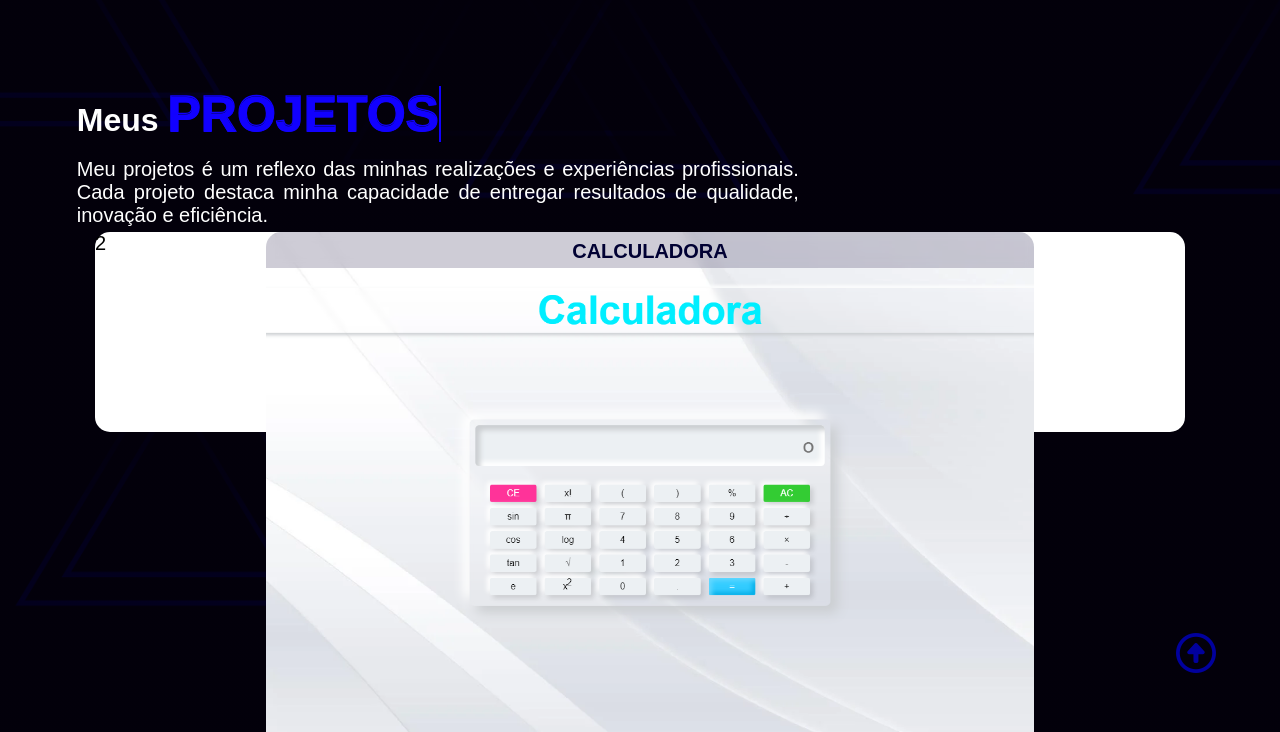
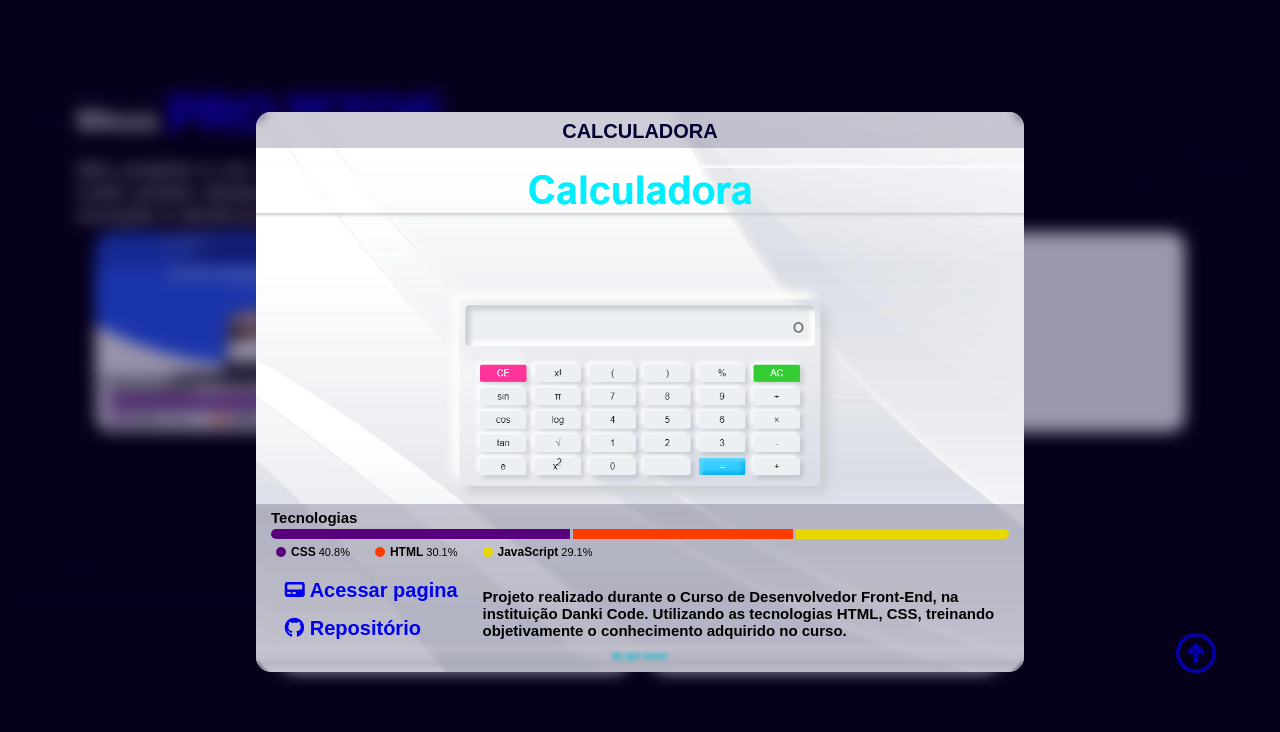
Before and after one commit to IgorXRS/Portfolio-IX, a plain HTML site: page index.html in a window 1280 px wide. Both pictures are taken after a click on the element 270 px from the left and 2737 px from the top of the page. Shown: the part 2405-3137 px from the top of the page. Drawn offline with nearby package versions, Linux system fonts and the light colour scheme.

Commit message:
Atualizaçoes19-09

```diff
--- a/css/habilidades.css
+++ b/css/habilidades.css
@@ -28,8 +28,8 @@
 }
 
 .background3{
-    background: linear-gradient(rgba(14, 0, 53, 0.2), rgba(14, 0, 53, 0.2)),
-                url(../img/background1.png);
+    background: linear-gradient(rgba(14, 0, 53, 0.2), rgba(14, 0, 53, 0.6)),
+                    url(../img/background1.png);
     background-position: center;
     background-size: cover;
     width: 100%;
--- a/css/port.css
+++ b/css/port.css
@@ -66,11 +66,12 @@ html, body {
 
   #projetos .box.activep{
     position: absolute;
-    left: 50%;
-    transform: translateX(-50%);
     height: 70vh;
     width: 60vw;
     transition: 0.7s;
+    display: block;
+    transform: translateY(-15vh);
+    z-index: 2;
   }
 
   #projetos  .box:hover{
@@ -92,21 +93,42 @@ html, body {
   }
 
 
+  .backg {
+    width: 100%;
+    height: 100%;
+  }
+
+  .blur.activep{
+    background: rgba(14, 0, 53, 0.411);
+    backdrop-filter: blur(8px);
+    width: 100vw;
+    height: 100vh;
+    position: absolute;
+    z-index: 2;
+  }
+
+  .titulo-proj{
+    height: 15%;
+  }
+
+  .main-proj{
+    height: 55%;
+  }
+
+
   #projetos .tecno{
     width: 100%;
+    height: 30%;
     background: rgba(14, 0, 53, 0.2);
     backdrop-filter: blur(2px);
     position: relative;
-    top: 125px;
+    bottom: 0;
     border-bottom-left-radius: 15px;
     border-bottom-right-radius: 15px;
-    opacity: 0;
+    opacity: 1;
     transition: 0.8s;
   }
 
-  #projetos .tecno:hover{
-    opacity: 1;
-  }
 
 
   #projetos .tecno p{
@@ -159,7 +181,7 @@ html, body {
     height: 10px;
     border-radius: 50%;
     position: relative;
-    left: 30px;
+    left: 20px;
     top: 8px;
   }
 
@@ -170,18 +192,18 @@ html, body {
 
   #projetos .porcet .bola2{
     background: rgb(255, 60, 0);
-    left: 30px;
+    left: 20px;
   }
 
   #projetos .porcet .bola3{
     background: rgb(231, 216, 0);
-    left: 30px;
+    left: 20px;
   }
 
   #projetos .porcet p{
     font-weight: 100;
     position: relative;
-    left: 20px;
+    left: 10px;
     font-size: 11px;
     padding-right: 15px;
     padding-top: 6px;
@@ -189,7 +211,8 @@ html, body {
   }
 
   #projetos .porcet span{
-    font-weight: 600;
+    font-weight: 700;
+    font-size: 12px;
   }
 
 
@@ -198,7 +221,37 @@ html, body {
     background: red;
   }
 
+  .tecno .botoes {
+    width: 100%;
+    height: 60%;
+    justify-content: center;
+    align-items: center;
+    text-overflow: ellipsis;
+    display: none;
+    transition: 0.3s;
+    overflow: hidden;
+  }
 
+  .botoes.activep {
+    display: flex;
+  }
+
+  .tecno .botoes ul li{
+    font-weight: 600;
+    padding: 10px;
+    padding-top: 5px;
+    transition: 0.4s;
+  }
+
+  .tecno .botoes ul li:hover{
+    font-size: 24px;
+  }
+
+  .tecno .botoes > p{
+    width: 70%;
+    padding: 8px;
+    padding-left: 20px;
+  }
 
 
 @media only screen and (max-width: 550px) {
--- a/css/sobre.css
+++ b/css/sobre.css
@@ -4,7 +4,7 @@
     display: flex;
     align-items: center;
     justify-content: end;
-    background: linear-gradient(rgba(14, 0, 53, 0.2), rgba(14, 0, 53, 0.2)),
+    background: linear-gradient(rgba(14, 0, 53, 0.2), rgba(14, 0, 53, 0.6)),
                     url(../img/background1.png);
     background-position: center;
     background-size: cover;
--- a/index.html
+++ b/index.html
@@ -1,8 +1,9 @@
 <!DOCTYPE html>
-<html lang="pt">
+<html lang="pt-br">
 <head>
     <meta charset="UTF-8">
     <meta http-equiv="X-UA-Compatible" content="IE=edge">
+    <meta name="author" content="Igor Xavier">
     <meta name="viewport" content="width=device-width, initial-scale=1.0">
     <link rel="stylesheet" href="css/home.css">
     <link rel="stylesheet" href="css/services.css">
@@ -31,7 +32,6 @@
             <div class="topo">
                 <a href="#inicio"><i class="fa-regular fa-circle-up"></i></a>
             </div>
-
         </header>
     </nav>
 
@@ -44,8 +44,6 @@
                         <h1>eu sou <span data-text="Igor Xavier">Igor Xavier</span></h1>
                         <p> Desenvolvedor front-end apaixonado por
                         </br>transformar ideias em realidade digital. </p>
-                        <!--<br>Brasil. I create custom websites to help
-                        <br>businesses do better online. </p>-->
                     </div><!--text-->
                     <div class="redes-sociais">
                         <a style=" --clr: #ff5100;" class="rs" href="https://github.com/IgorXRS" target="_blank"><i class="fa-brands fa-github"></i></a>
@@ -56,9 +54,9 @@
                     </div><!--redes-sociais-->
                 </div><!--container-text-->
             </div><!--background-->
-           <!-- <div class="imagen-box">
-                <img src="./img/foto2.png" alt="Igor Xavier" />
-            </div>-->
+            <div class="imagen-box">
+                <img src="img/foto2.png" alt="Igor Xavier" />
+            </div>
         </section><!--Home-->
         <section id="sobre">
             <div class="container-sobre">
@@ -167,20 +165,20 @@
         <section id="projetos">
             <div class="background2">
                 <div class="full-page">
-
+                    <div onclick="removerClasseActivep()" id="blur" class="blur"></div>
                     <div class="h-header3">
                         <div class="text">
                             <h1 style="font-size: 1.6rem;">Meus <span data-text="PROJETOS" style="font-size: 2.5rem;">PROJETOS</span></h1>
                         </div>
                         <p>Meu projetos é um reflexo das minhas realizações e experiências profissionais. Cada projeto destaca minha capacidade de entregar resultados de qualidade, inovação e eficiência.</p>
                     </div>
-
                     <div id="container_projetos" class="container_projetos">
                         <div id="box" onclick="zomProjeto()" class="box" style="background-image: url(img/calculadora.PNG);" >
+                            <div class="backg">
                                 <div class="titulo-proj">
                                     <p>CALCULADORA</p>
                                 </div>
-                            <div class="descricao-proj"></div>
+                                <div class="main-proj"></div>
                                 <div class="tecno">
                                     <p>Tecnologias</p>
                                     <div class="barra">
@@ -194,10 +192,45 @@
                                     <div class="porcet">
                                         <div class="bola"></div><p><span>CSS</span> 40.8%</p><div class="bola2"></div><p><span>HTML</span> 30.1%</p><div class="bola3"></div><p><span>JavaScript</span> 29.1%</p>
                                     </div>
-
+                                    <div id="botoes" class="botoes">
+                                        <ul>
+                                            <li><a href="https://igorxrs.github.io/Calculadora-Web-APP/" target="_blank"><span><i class="fa-solid fa-pager"></i></span> Acessar pagina</a></li>
+                                            <li><a href="https://github.com/IgorXRS/Calculadora-Web-APP" target="_blank"><span><i class="fa-brands fa-github"></i></span> Repositório</a></li>
+                                        </ul>
+                                        <p>Projeto realizado durante o Curso de Desenvolvedor Front-End, na instituição Danki Code. Utilizando as tecnologias HTML, CSS, treinando objetivamente o conhecimento adquirido no curso.</p>
                                     </div>
                                 </div>
-                        <div class="box">2</div>
+                            </div>
+                        </div>
+                        <div id="box" onclick="zomProjeto()" class="box" style="background-image: url(img/Landing-page.PNG);" >
+                            <div class="backg">
+                                <div class="titulo-proj">
+                                    <p>AGENCIA BOLD</p>
+                                </div>
+                                <div class="main-proj"></div>
+                                <div class="tecno">
+                                    <p>Tecnologias</p>
+                                    <div class="barra">
+                                        <div class="css" style="width: 61.3%;">
+                                        </div>
+                                        <div class="html" style="width: 0%;">
+                                        </div>
+                                        <div class="javaScript" style="width: 38.7%; background: rgb(255, 60, 0);">
+                                        </div>
+                                    </div>
+                                    <div class="porcet">
+                                        <div class="bola"></div><p><span>CSS</span> 61.3%</p><div class="bola2"></div><p><span>HTML</span> 38.7%</p>
+                                    </div>
+                                    <div id="botoes" class="botoes">
+                                        <ul>
+                                            <li><a href="https://igorxrs.github.io/Agencia-bold-Curso-Danki/" target="_blank"><span><i class="fa-solid fa-pager"></i></span> Acessar pagina</a></li>
+                                            <li><a href="https://github.com/IgorXRS/Agencia-bold-Curso-Danki" target="_blank"><span><i class="fa-brands fa-github"></i></span> Repositório</a></li>
+                                        </ul>
+                                        <p>Projeto realizado durante o Curso de Desenvolvedor Front-End, na instituição Danki Code. Utilizando as tecnologias HTML, CSS, treinando objetivamente o conhecimento adquirido no curso.</p>
+                                    </div>
+                                </div>
+                            </div>
+                        </div>
                         <div class="box">3</div>
                         <div class="box">4</div>
                         <div class="box">5</div>
--- a/js/script.js
+++ b/js/script.js
@@ -7,10 +7,27 @@ function menuSuspenso() {
 }
 
 function zomProjeto() {
-    var element = document.getElementById("box");
-    element.classList.toggle("activep");
+    var container2 = document.getElementById("blur")
+    container2.classList.toggle("activep");
+
+    var container2 = document.getElementById("botoes")
+    container2.classList.toggle("activep");
 }
 
+function removerClasseActivep() {
+    const elementosComActivep = document.querySelectorAll('.activep');
+
+    elementosComActivep.forEach(elemento => {
+      elemento.classList.remove('activep');
+    });
+  }
+
+const projetos = document.querySelectorAll('.box');
+projetos.forEach(projeto => {
+  projeto.addEventListener('click', () => {
+  projeto.classList.toggle('activep');
+});
+});
 
 let sections = document.querySelectorAll('section');
 let navLinks = document.querySelectorAll('header ul li a')
```
Also changed, not shown: css/home.css (+30 -11 lines). Lines whose indentation alone changed are shown as unchanged.
